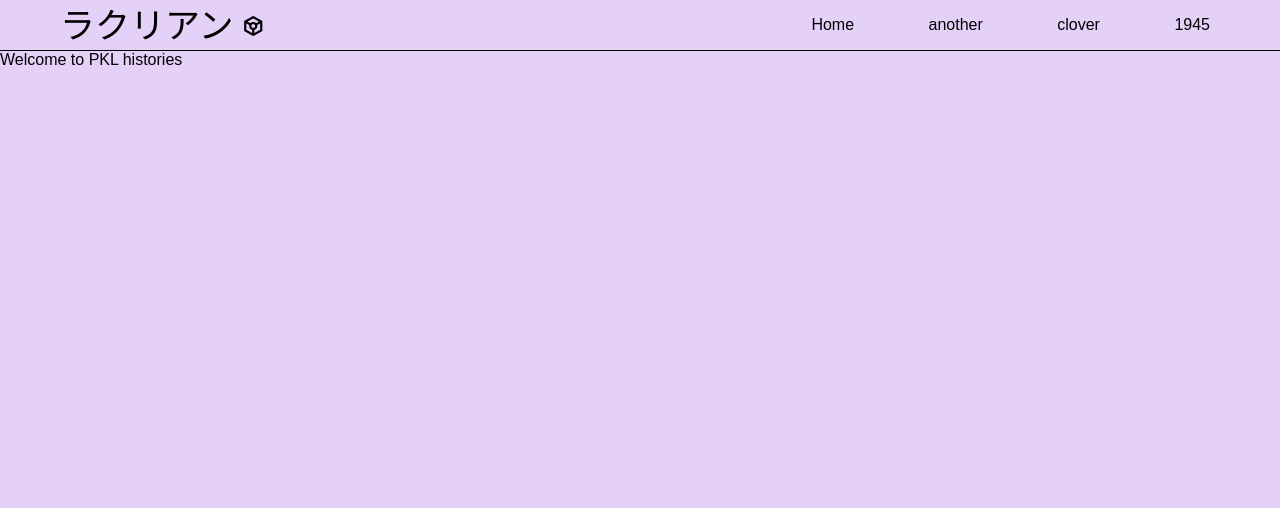
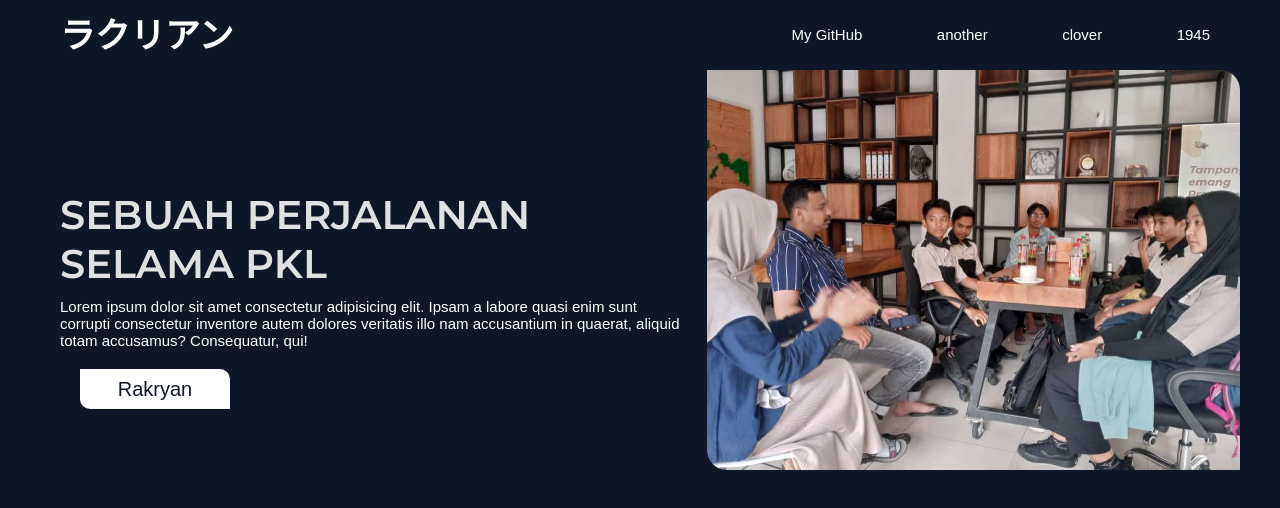
Before and after one commit to Eka160506/Another, a plain HTML site: page html/home.html in a window 1280 px wide. Drawn offline with nearby package versions, Linux system fonts and the light colour scheme.

Commit message:
melanjutkan project home.html

```diff
--- a/css/home.css
+++ b/css/home.css
@@ -1,5 +1,5 @@
   @import url('https://fonts.googleapis.com/css2?family=Noto+Sans+JP:wght@300&display=swap');
-
+  @import url('https://fonts.googleapis.com/css2?family=Montserrat:wght@600&display=swap');
 /* css reset */
 
 html, body, div, span, applet, object, iframe,
@@ -46,7 +46,7 @@ time, mark, audio, video {
 body{
     height: 800px;
     width: 100%;
-    background-color: rgb(229, 208, 248);
+    background-color: #0F1626;
     font-family: sans-serif;
 }
 
@@ -59,7 +59,7 @@ body{
 }
 
 .navbar{
-    border-bottom: 1px solid black;
+    margin-top: 10PX;
     width: 100%;
     height: 50px;
     display: flex;
@@ -79,7 +79,8 @@ body{
 .nav-logo a{
     font-size: 35px;
     font-family: 'Noto Sans JP', sans-serif;
-    color: black;
+    color: #FFFFFF;
+    font-weight: bold;
 }
 
 .nav-main{
@@ -87,6 +88,65 @@ body{
 }
 
 .nav-main a{
-    color: black;
+    font-size: 15px;
+    color: #FFFFFF;
     padding-right: 70px;
 }
+
+.container{
+    height: 400px;
+    width: 1200px;
+    margin: 10px auto;
+    display: flex;
+    justify-content: space-between;
+}
+
+.container h1{
+    font-size: 40px;
+    color: #e0e0e0;
+    padding-top: 100px;
+    font-family: 'Montserrat', sans-serif;
+}
+
+.container p{
+    color: #FFFFFF;
+    padding-top: 10px;
+    font-size: 15px;
+}
+
+.rakryan{
+    margin-left: 20px;
+    margin-top: 20px;
+}
+
+.rakryan a{
+    background-color: #FFFFFF;
+    color: #0F1626;
+    font-size: 20px;
+    text-decoration: none;
+    border-top-right-radius: 10px;
+    border-bottom-left-radius: 10px;
+    display: flex;
+    justify-content: center;
+    align-items: center;
+    height: 40px;
+    width: 150px;
+    box-shadow: inset 0 0 0 0 #0F1626;
+    transition: color .4s ease-in-out, box-shadow .4s ease-in-out;
+}
+
+.rakryan a:hover {
+    box-shadow: inset 150px 0 0 0 #0F1626;
+    color: white;
+  }
+
+.cont{
+    padding: 20px;
+}
+
+.container img{
+    height: 400px;
+    width: 600px;
+    border-top-right-radius: 20px;
+    border-bottom-left-radius: 20px;
+}
--- a/html/home.html
+++ b/html/home.html
@@ -1,30 +1,33 @@
 <!DOCTYPE html>
 <html lang="en">
 <head>
-    <link rel="stylesheet" href="https://fonts.googleapis.com/css2?family=Material+Symbols+Outlined:opsz,wght,FILL,GRAD@20..48,100..700,0..1,-50..200" />
     <meta charset="UTF-8">
     <meta name="viewport" content="width=device-width, initial-scale=1.0">
-    <title>Document</title>
+    <title>Home</title>
     <link rel="stylesheet" href="../css/home.css">
+    <link rel="website icon" href="../img/webicon.png">
 </head>
 <body>
     <div class="navbar">
         <div class="nav-logo">
-            <a href="#">ラクリアン
-                <span class="material-symbols-outlined">
-                    token
-                </span>
-            </a>
+            <a href="#">ラクリアン</a>
         </div>
         <div class="nav-main">
-            <a href="#">Home</a>
+            <a href="https://github.com/Eka160506">My GitHub</a>
             <a href="another.html">another</a>
             <a href="clover.html">clover</a>
             <a href="1945.html">1945</a>
         </div>
     </div>
     <div class="container">
-        <h1>Welcome to PKL histories</h1>
+        <div class="cont">
+            <h1>SEBUAH PERJALANAN SELAMA PKL</h1>
+            <p>Lorem ipsum dolor sit amet consectetur adipisicing elit. Ipsam a labore quasi enim sunt corrupti consectetur inventore autem dolores veritatis illo nam accusantium in quaerat, aliquid totam accusamus? Consequatur, qui!</p>
+            <div class="rakryan">
+                <a href="https://rakryan.id/" target="_blank">Rakryan</a>
+            </div>
+        </div>
+        <img src="../img/pkl.jpg" alt="">
     </div>
 </body>
 </html>
```
Also changed, not shown: html/1945.html (+1 -0 lines), html/another.html (+3 -4 lines), html/clover.html (+1 -0 lines), img/nothem.png (added), img/pkl.jpg (added), 1 other file.
